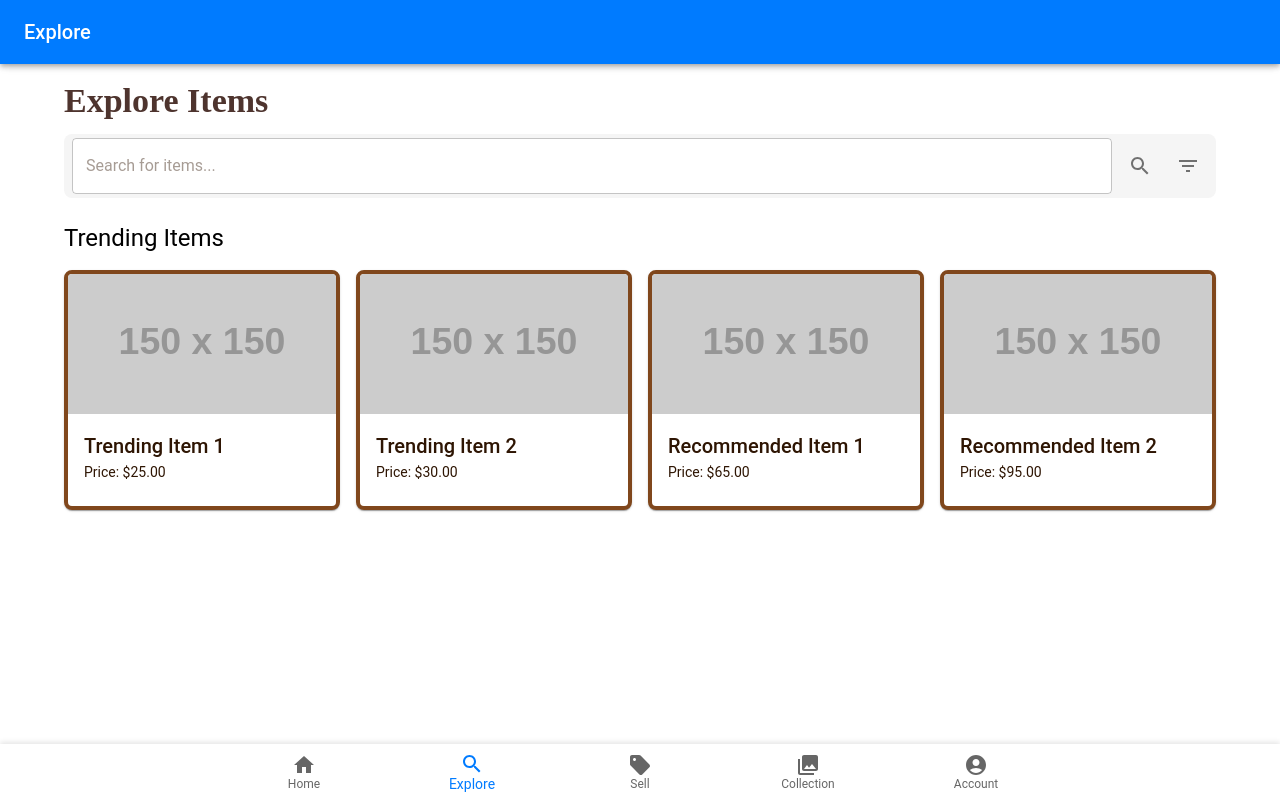
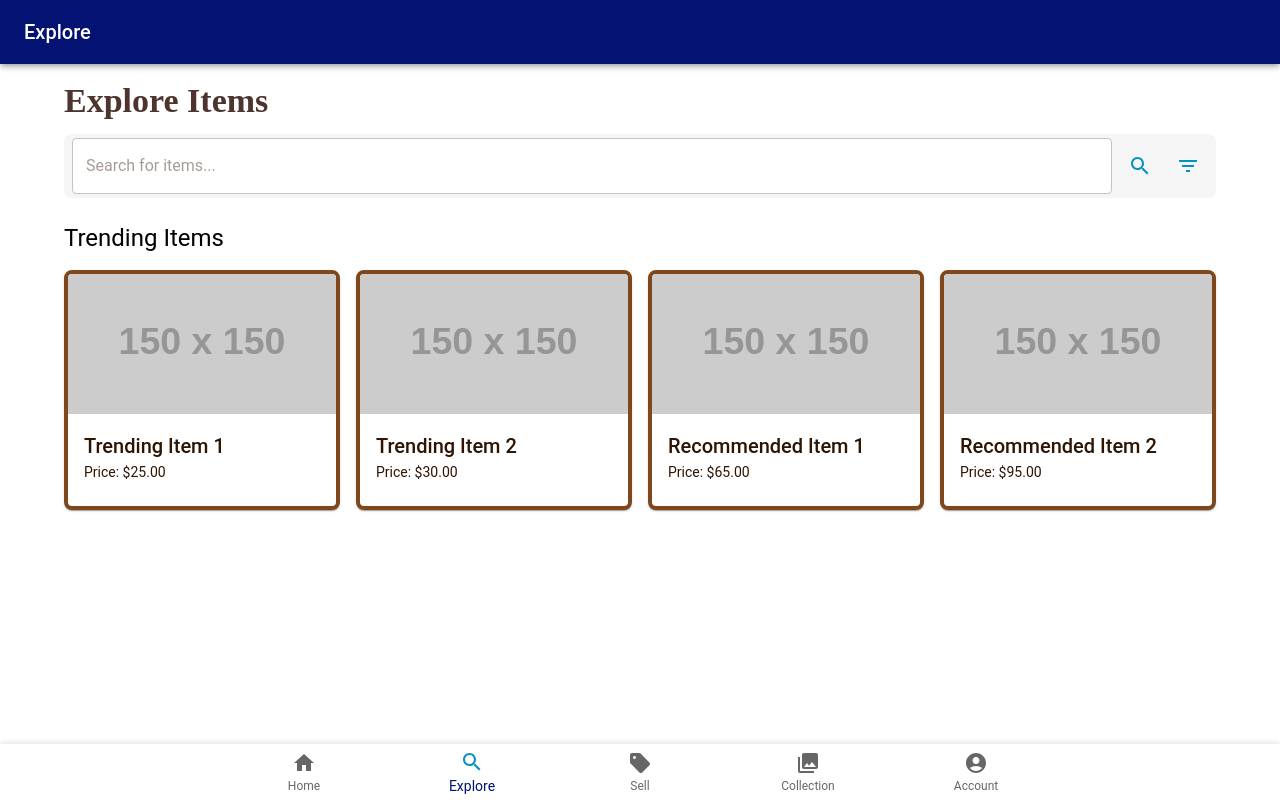
Before and after one commit to saanvidua/CSC484Project, a React (Create React App) app in the folder marketcollector/: page /search in a window 1280 px wide. Built offline with nearby package versions, Linux system fonts and the light colour scheme.

Commit message:
blue and brown theme. fonts wip. need to align stuff

```diff
--- a/marketcollector/src/App.js
+++ b/marketcollector/src/App.js
@@ -19,6 +19,7 @@ import SearchIcon from "@mui/icons-material/Search";
 import SellIcon from "@mui/icons-material/Sell";
 import CollectionsIcon from "@mui/icons-material/Collections";
 import AccountCircleIcon from "@mui/icons-material/AccountCircle";
+import Box from "@mui/material/Box";
 import "./App.css";
 
 function BottomNavBar() {
@@ -37,11 +38,51 @@ function BottomNavBar() {
         boxShadow: "0px -2px 5px rgba(0,0,0,0.1)",
       }}
     >
-      <BottomNavigationAction label="Home" icon={<HomeIcon />} component={Link} to="/" value="/" />
-      <BottomNavigationAction label="Explore" icon={<SearchIcon />} component={Link} to="/search" value="/search" />
-      <BottomNavigationAction label="Sell" icon={<SellIcon />} component={Link} to="/sell" value="/sell" />
-      <BottomNavigationAction label="Collection" icon={<CollectionsIcon />} component={Link} to="/collection" value="/collection" />
-      <BottomNavigationAction label="Account" icon={<AccountCircleIcon />} component={Link} to="/account" value="/account" />
+      <BottomNavigationAction label="Home"
+    icon={
+      <Box sx={{ color: location.pathname === '/' ? 'secondary.main' : 'inherit' }}>
+          <HomeIcon />
+      </Box>
+  }
+    component={Link}
+    to="/"
+    value="/" />
+      <BottomNavigationAction label="Explore"
+    icon={
+      <Box sx={{ color: location.pathname === '/search' ? 'secondary.main' : 'inherit' }}>
+          <SearchIcon />
+      </Box>
+  }
+    component={Link}
+    to="/search"
+    value="/search" />
+      <BottomNavigationAction label="Sell"
+    icon={
+      <Box sx={{ color: location.pathname === '/sell' ? 'secondary.main' : 'inherit' }}>
+          <SellIcon />
+      </Box>
+  }
+    component={Link}
+    to="/sell"
+    value="/sell" />
+      <BottomNavigationAction label="Collection"
+    icon={
+      <Box sx={{ color: location.pathname === '/collection' ? 'secondary.main' : 'inherit' }}>
+          <CollectionsIcon />
+      </Box>
+  }
+    component={Link}
+    to="/collection"
+    value="/collection" />
+      <BottomNavigationAction label="Account"
+    icon={
+      <Box sx={{ color: location.pathname === '/account' ? 'secondary.main' : 'inherit' }}>
+          <AccountCircleIcon />
+      </Box>
+  }
+    component={Link}
+    to="/account"
+    value="/account" />
     </BottomNavigation>
   );
 }
--- a/marketcollector/src/pages/Search.js
+++ b/marketcollector/src/pages/Search.js
@@ -113,10 +113,10 @@ export default function Explore() {
                             onKeyDown={handleKeyDown}
                             InputProps={{ sx: { backgroundColor: "white", borderRadius: "4px" } }}
                         />
-                        <IconButton onClick={handleSearch}>
+                        <IconButton onClick={handleSearch} sx={{ color: 'secondary.main' }}>
                             <SearchIcon />
                         </IconButton>
-                        <IconButton onClick={openFilterMenu}>
+                        <IconButton onClick={openFilterMenu} sx={{ color: 'secondary.main' }}>
                             <FilterListIcon />
                         </IconButton>
                     </Box>
--- a/marketcollector/src/theme.js
+++ b/marketcollector/src/theme.js
@@ -3,10 +3,10 @@ import { createTheme } from '@mui/material/styles';
 const theme = createTheme({
     palette: {
         primary: {
-            main: '#007BFF',  // Blue
+            main: '#031273',  // Blue
         },
         secondary: {
-            main: '#D6EFFF',  // Light Blue
+            main: '#0492C2',  // Light Blue
         },
         text: {
             primary: '#2E1503',  // Dark Brown
```
Also changed, not shown: marketcollector/src/index.html (+8 -0 lines).
